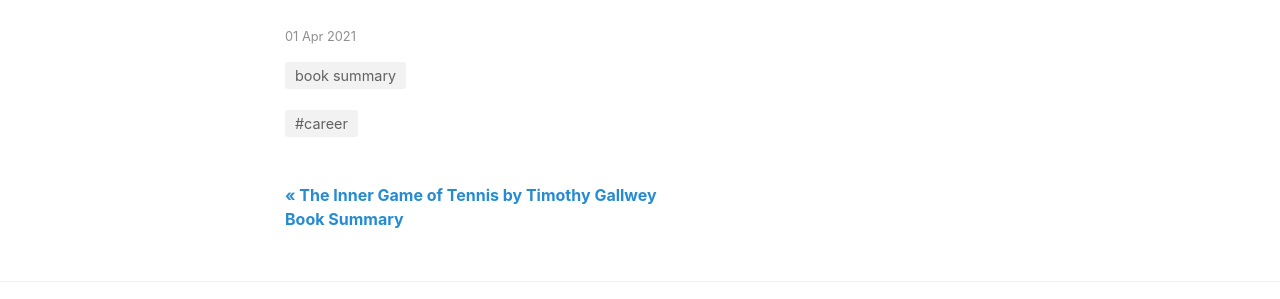
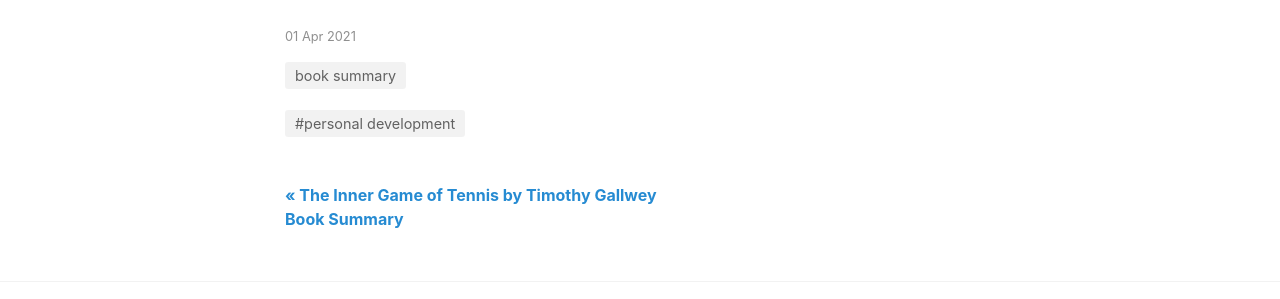
Before and after one commit to LeNPaul/hungry-minds, a Jekyll site: the page built from _posts/2021-04-01-the-power-of-habit-charles-duhigg-book-summary.md, in a window 1280 px wide and 900 px high, scrolled down 4852 px. Shown: the part 510-809 px from the top of the window. Built offline with Jekyll 4.4.1, drawn with Linux system fonts in a browser that asks for light colours; nearby versions of some CDN libraries; comment, search, counter and statistics services are not loaded.

```diff
--- a/_posts/2021-04-01-the-power-of-habit-charles-duhigg-book-summary.md
+++ b/_posts/2021-04-01-the-power-of-habit-charles-duhigg-book-summary.md
@@ -2,7 +2,7 @@
 layout: post
 title:  "The Power of Habit by Charles Duhigg Book Summary"
 categories: [ book summary ]
-tags: [ career ]
+tags: [ personal development ]
 image: assets/images/the-power-of-habit-charles-duhigg-book-summary.png
 description: "The Power of Habit by Charles Duhigg Book Summary"
 featured: true
```
Also changed, not shown: _posts/2021-03-25-the-inner-game-of-tennis-timothy-gallwey-book-summary.md (+1 -1 lines).
